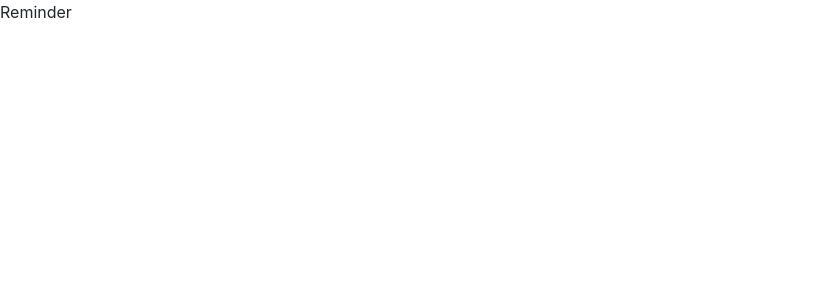
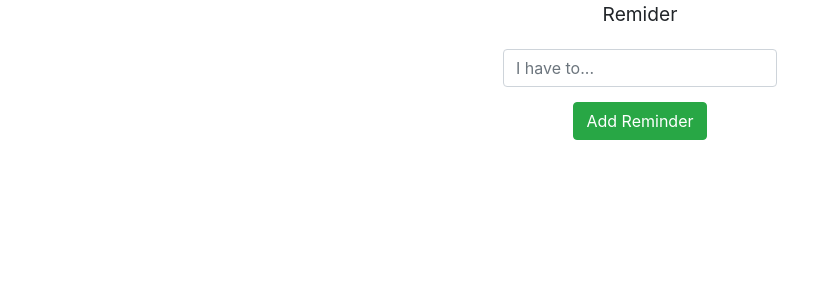
Before and after one commit to Torianna/Reminder, a React (Create React App) app: page / in a window 1280 px wide. Shown: the top 300 px of the page, without its empty margins (0-839 px from the left). Built offline with nearby package versions, Linux system fonts and the light colour scheme.

Commit message:
ADD new action which will be add REMINDER to the list

```diff
--- /dev/null
+++ b/src/App.css
@@ -0,0 +1,18 @@
+.title{
+    margin: auto;
+    text-align: center;
+    font-size: larger;
+    margin-bottom: 20px;
+
+}
+
+.form-inline{
+    display: flex;
+    flex-direction: column;
+    margin-bottom: 10px;
+
+}
+
+.form-control{
+    margin-bottom: 15px;
+}
--- a/src/components/App.jsx
+++ b/src/components/App.jsx
@@ -1,4 +1,5 @@
 import React, {Component} from 'react';
+import '../App.css';
 
 
 class App extends Component{
@@ -11,9 +12,7 @@ render(){
             <div className="form-inline">
                 <div className="form-group">
                     <input className="form-control"
-                    placeholder="I have to..."
-                    />
-
+                    placeholder="I have to..." />
                 </div>
                 <button
                 type="button"
--- /dev/null
+++ b/src/constans.js
@@ -0,0 +1 @@
+export const ADD_REMINDER= 'ADD_REMINDER';
--- a/src/index.js
+++ b/src/index.js
@@ -3,5 +3,5 @@ import ReactDOM from 'react-dom';
 import App from './components/App';
 
 ReactDOM.render(
-    <div>Reminder</div>, document.getElementById('root')
+    <App/>, document.getElementById('root')
 )
```
Also changed, not shown: src/actions/index.js (added, +11 -0 lines).
